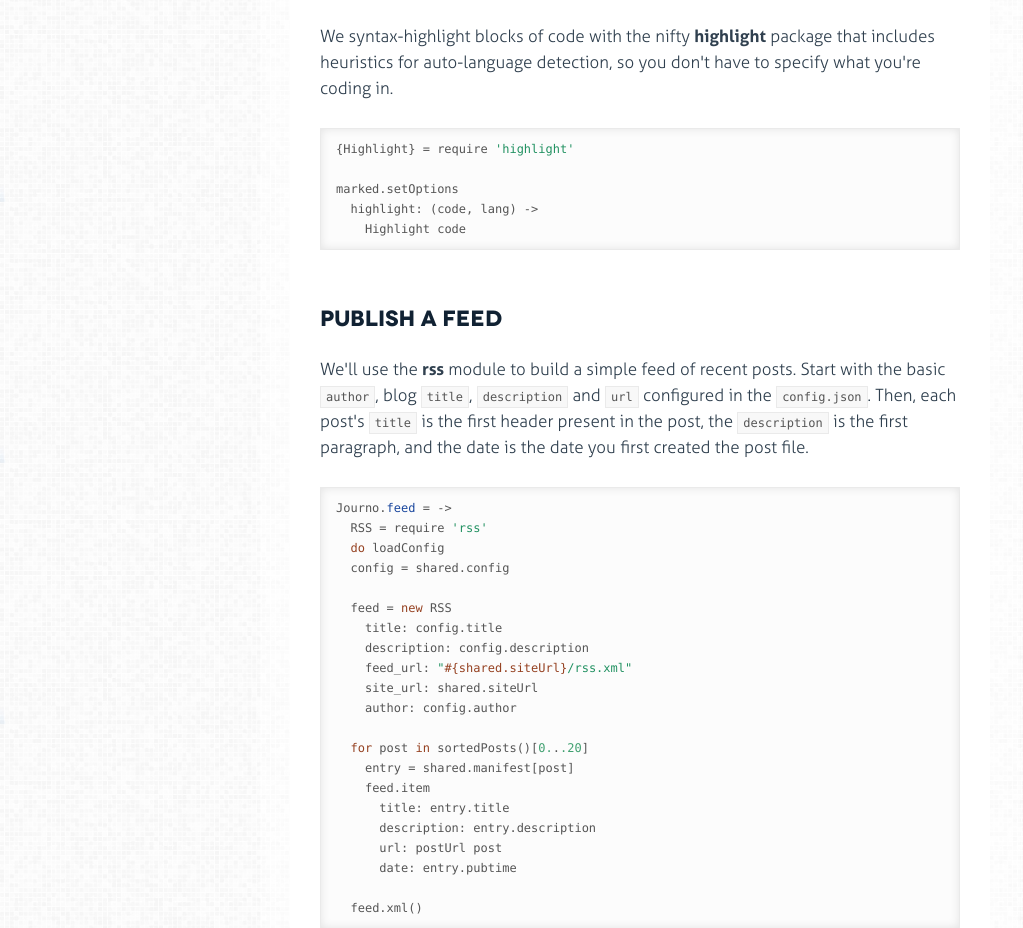
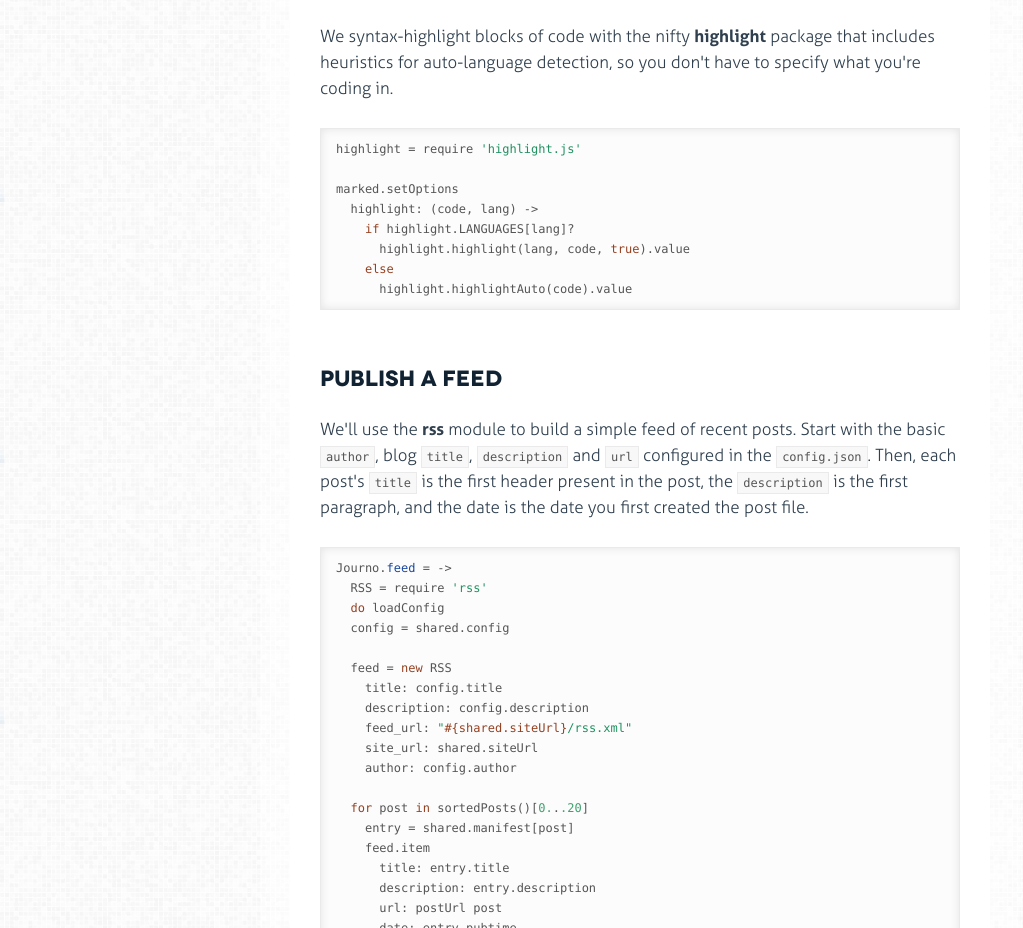
Before and after one commit to jashkenas/journo, a website: page docs/journo.html in a window 1280 px wide. Shown: the part 4760-5688 px from the top of the page, without its empty margins (0-1023 px from the left). Drawn offline with Linux system fonts and the light colour scheme.

Commit message:
rebuilt docs

```diff
--- a/docs/journo.html
+++ b/docs/journo.html
@@ -299,11 +299,14 @@ what you&#39;re coding in.
 </p>
 
 
-          <div class='highlight'><pre>{Highlight} = require <span class="string">'highlight'</span>
+          <div class='highlight'><pre>highlight = require <span class="string">'highlight.js'</span>
 
 marked.setOptions
   highlight: (code, lang) -&gt;
-    Highlight code</pre></div>
+    <span class="keyword">if</span> highlight.LANGUAGES[lang]?
+      highlight.highlight(lang, code, <span class="literal">true</span>).value
+    <span class="keyword">else</span>
+      highlight.highlightAuto(code).value</pre></div>
 
 
 
@@ -396,7 +399,7 @@ within your blog).
 </p>
 
 
-          <div class='highlight'><pre><span class="keyword">if</span> rawPath <span class="keyword">is</span> <span class="string">'feed.rss'</span>
+          <div class='highlight'><pre>    <span class="keyword">if</span> rawPath <span class="keyword">is</span> <span class="string">'feed.rss'</span>
       res.writeHead <span class="number">200</span>, <span class="string">'Content-Type'</span>: mime.lookup(<span class="string">'.rss'</span>)
       res.end Journo.feed()</pre></div>
 
@@ -407,7 +410,7 @@ within your blog).
 </p>
 
 
-          <div class='highlight'><pre><span class="keyword">else</span>
+          <div class='highlight'><pre>    <span class="keyword">else</span>
       publicPath = <span class="string">"public/"</span> + rawPath
       fs.exists publicPath, (exists) -&gt;
         <span class="keyword">if</span> exists
@@ -422,7 +425,7 @@ render it...
 </p>
 
 
-          <div class='highlight'><pre><span class="keyword">else</span>
+          <div class='highlight'><pre>        <span class="keyword">else</span>
           post = <span class="string">"posts/<span class="subst">#{rawPath}</span>.md"</span>
           fs.exists post, (exists) -&gt;
             <span class="keyword">if</span> exists
@@ -439,7 +442,7 @@ OSX <code>open</code> command?)
 </p>
 
 
-          <div class='highlight'><pre><span class="keyword">else</span>
+          <div class='highlight'><pre>            <span class="keyword">else</span>
               res.writeHead <span class="number">404</span>
               res.end <span class="string">'404 Not Found'</span>
 
```
